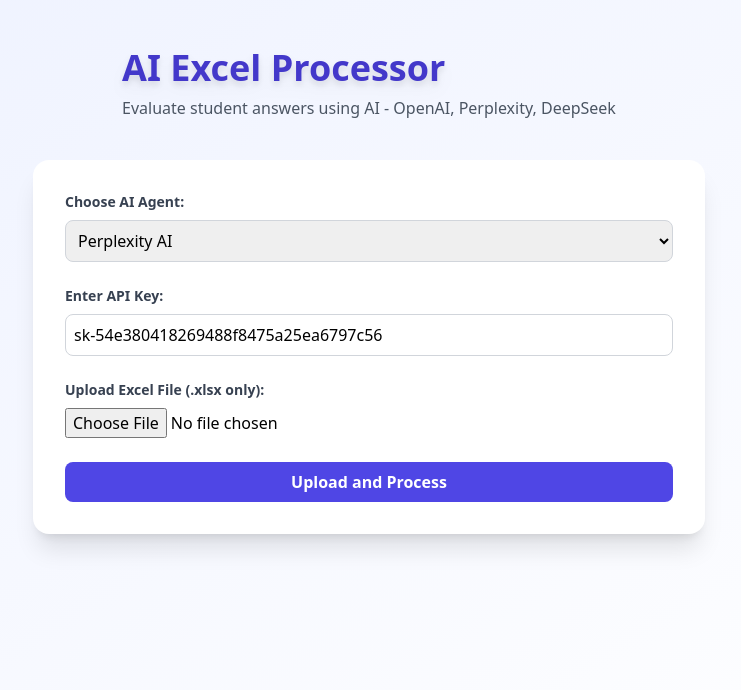
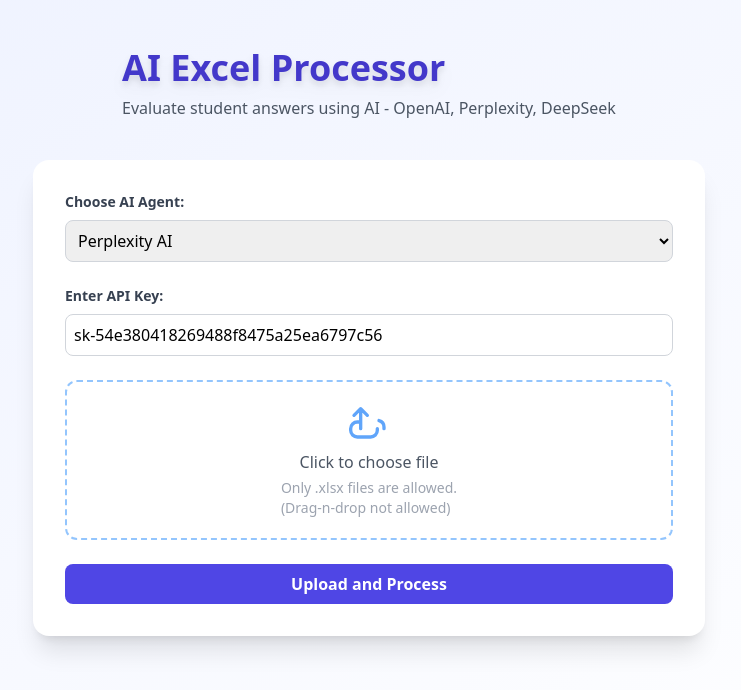
Before and after one commit to ng-parth/ai-evaluator, a React (Create React App) app in the folder frontend/react-app/: page / in a window 1280 px wide. Shown: the top 690 px of the page, without its empty margins (271-1012 px from the left). Built offline with nearby package versions, Linux system fonts and the light colour scheme; no server answers.

Commit message:
Beautify file upload button.

```diff
--- a/frontend/react-app/src/components/FileUploadForm.jsx
+++ b/frontend/react-app/src/components/FileUploadForm.jsx
@@ -78,13 +78,30 @@
         </div>
 
         <div>
-          <label className="block mb-2 text-sm font-semibold text-gray-700">Upload Excel File (.xlsx only):</label>
-          <input
-              type="file"
-              accept=".xlsx"
-              onChange={handleFileChange}
-              className="w-full"
-          />
+          <label
+              htmlFor="file-upload"
+              className="flex flex-col items-center justify-center w-full h-40 border-2 border-dashed border-blue-300 rounded-xl cursor-pointer hover:border-blue-500 transition"
+          >
+            <svg
+                className="w-10 h-10 text-blue-400 mb-2"
+                fill="none"
+                stroke="currentColor"
+                viewBox="0 0 24 24"
+            >
+              <path strokeLinecap="round" strokeLinejoin="round" strokeWidth="2"
+                    d="M7 16V4m0 0L3 8m4-4l4 4M21 16v-1a4 4 0 00-3-3.87M17 16v1a4 4 0 01-4 4H5a4 4 0 01-4-4v-1a4 4 0 014-4h1">
+              </path>
+            </svg>
+            <p className="text-gray-600 mb-1">{file ? file.name : "Click to choose file"}</p>
+            <p className="text-sm text-gray-400">Only .xlsx files are allowed.<br/>(Drag-n-drop not allowed)</p>
+            <input
+                id="file-upload"
+                type="file"
+                accept=".xlsx"
+                onChange={handleFileChange}
+                className="hidden"
+            />
+          </label>
         </div>
 
         <button
```
